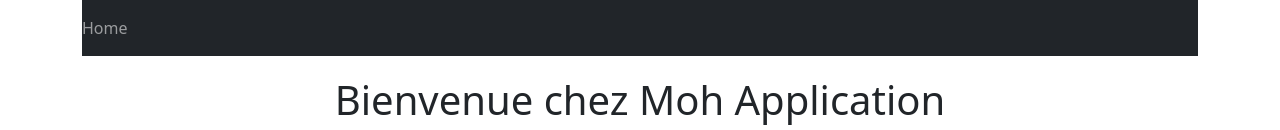
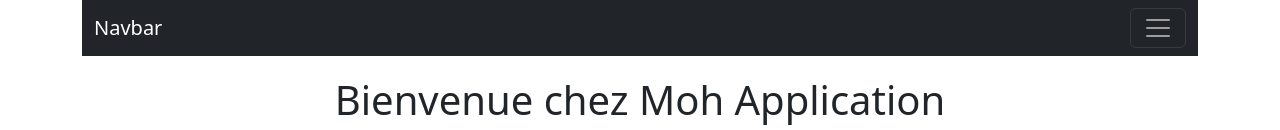
Before and after one commit to MohBareche/client, a React (Vite) app: page / in a window 1280 px wide. Shown: the top 130 px of the page. Built offline with nearby package versions, Linux system fonts and the light colour scheme; no server answers.

Commit message:
Update Navbar.jsx

```diff
--- a/src/components/layout/Navbar.jsx
+++ b/src/components/layout/Navbar.jsx
@@ -7,6 +7,12 @@
     const { loggedIn } = useContext(AuthContext);
     return (
         <nav className="navbar navbar-dark bg-dark">
+            <div class="container-fluid">
+                <a class="navbar-brand" href="#">Navbar</a>
+                <button class="navbar-toggler" type="button" data-bs-toggle="collapse" data-bs-target="#navbarNav" aria-controls="navbarNav" aria-expanded="false" aria-label="Toggle navigation">
+                  <span class="navbar-toggler-icon"></span>
+                </button>
+            <div class="collapse navbar-collapse" id="navbarNav">
             <ul className="navbar-nav">
                 <li className="nav-item">
                      <Link  className="nav-link" to="/">Home</Link>
@@ -26,6 +32,8 @@
                 )}
               </li>
           </ul>
+        </div>
+          </div>
         </nav>
     );
 };
```
